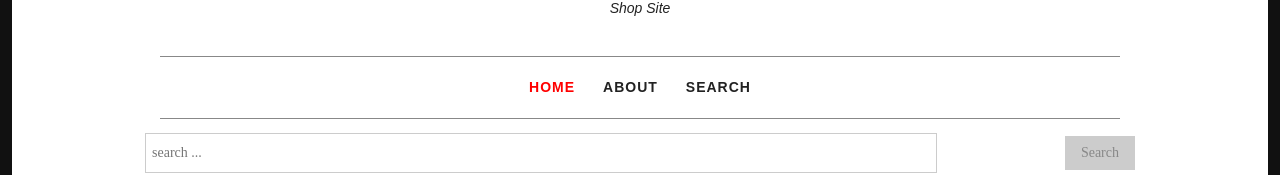
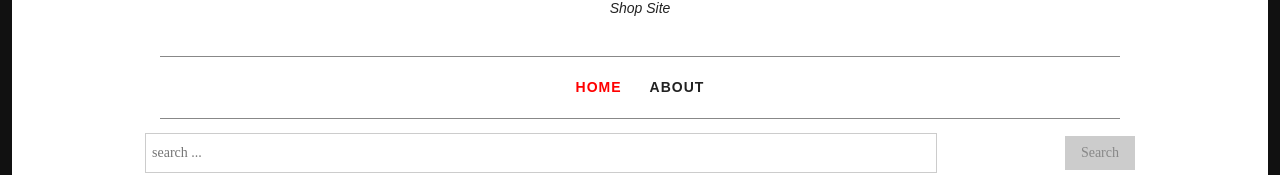
Before and after one commit to alinbrg/e-commerce, a React (Create React App) app: page / in a window 1280 px wide. Shown: the part 134-309 px from the top of the page. Built offline with nearby package versions, Linux system fonts and the light colour scheme; no server answers.

Commit message:
remove search page

```diff
--- a/src/App.js
+++ b/src/App.js
@@ -5,7 +5,7 @@ import "./App.css";
 import About from "./pages/About";
 import Home from "./pages/Home";
 import Product from "./pages/Product";
-import Search from "./pages/Search";
+// import Search from "./pages/Search";
 
 const queryClient = new QueryClient();
 
@@ -22,7 +22,7 @@ function App() {
 					</Route> */}
 					<Route path="/product/:productID" element={<Product />} />
 					<Route path="/about" element={<About />} />
-					<Route path="/search" element={<Search />} />
+					{/* <Route path="/search" element={<Search />} /> */}
 				</Routes>
 			</BrowserRouter>
 		</QueryClientProvider>
--- a/src/components/Header.js
+++ b/src/components/Header.js
@@ -31,14 +31,14 @@ export default function Header() {
 								About
 							</NavLink>
 						</li>
-						<li>
+						{/* <li>
 							<NavLink
 								to="/search"
 								className={({ isActive }) => (isActive ? "active" : "")}
 							>
 								Search
 							</NavLink>
-						</li>
+						</li> */}
 						{/* <li>
 							<a href="shop.html">Shop</a>
 						</li>
```
